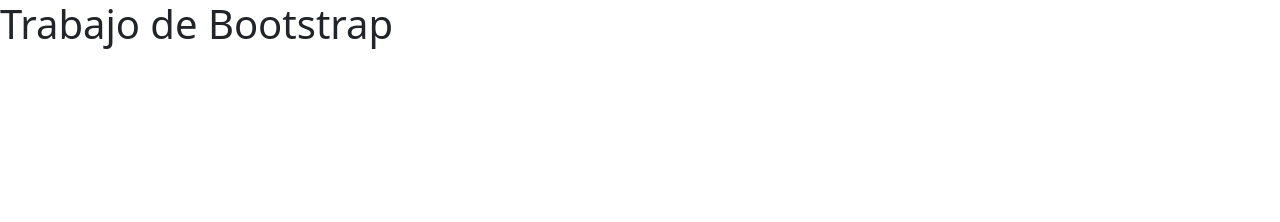
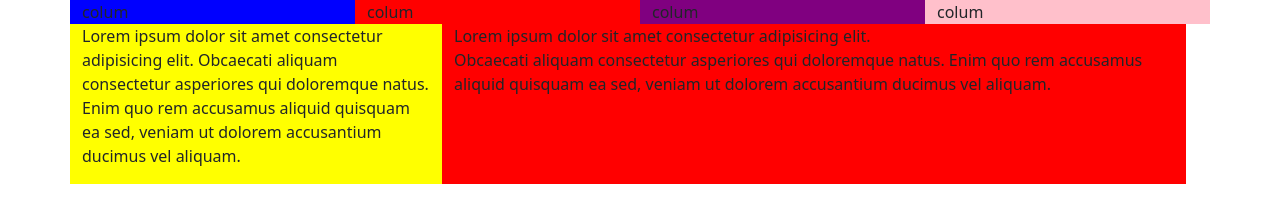
Before and after one commit to Agustin457/p_web, a plain HTML site: page Bootstrap/index.html in a window 1280 px wide. Drawn offline with nearby package versions, Linux system fonts and the light colour scheme.

Commit message:
Cambios clase 4

```diff
--- a/Bootstrap/index.html
+++ b/Bootstrap/index.html
@@ -10,12 +10,34 @@
     <link href="https://cdn.jsdelivr.net/npm/bootstrap@5.1.3/dist/css/bootstrap.min.css" rel="stylesheet" integrity="sha384-1BmE4kWBq78iYhFldvKuhfTAU6auU8tT94WrHftjDbrCEXSU1oBoqyl2QvZ6jIW3" crossorigin="anonymous">
 </head>
 <body>
-    <div id="Titulo">
-        <H1>Trabajo de Bootstrap</H1>
+    <div class="container">
+        <div class="row" id="menu">
+            <div class="col" style="background-color: blue;">
+                colum
+            </div>
+            <div class="col" style="background-color: red;">
+                colum
+            </div>
+            <div class="col" style="background-color: purple;">
+                colum
+            </div>
+            <div class="col" style="background-color: pink;">
+                colum
+            </div>
+
+            <div class="row">
+                <div class="col-lg-4" style="background-color: yellow;">
+                    <p>Lorem ipsum dolor sit amet consectetur adipisicing elit. Obcaecati aliquam consectetur asperiores qui doloremque natus. Enim quo rem accusamus aliquid quisquam ea sed, veniam ut dolorem accusantium ducimus vel aliquam.</p>
+                </div>
+                <div class="col-lg-8" style="background-color: red;">
+                    <p>Lorem ipsum dolor sit amet consectetur adipisicing elit. </br> Obcaecati aliquam consectetur asperiores qui doloremque natus. Enim quo rem accusamus aliquid quisquam ea sed, veniam ut dolorem accusantium ducimus vel aliquam.</p>
+                </div>
+            </div>
+
+        </div>
+
     </div>
-
-    <div id="menu"></div>
-
-
 </body>
 </html>
+<!--Con bootstrap colocamos un container este contiene las distintas secciones de las paginas,
+-->
```
Also changed, not shown: tarea_04/index.html (added, +29 -0 lines), tarea_04/style.css (added), 1 other file.
